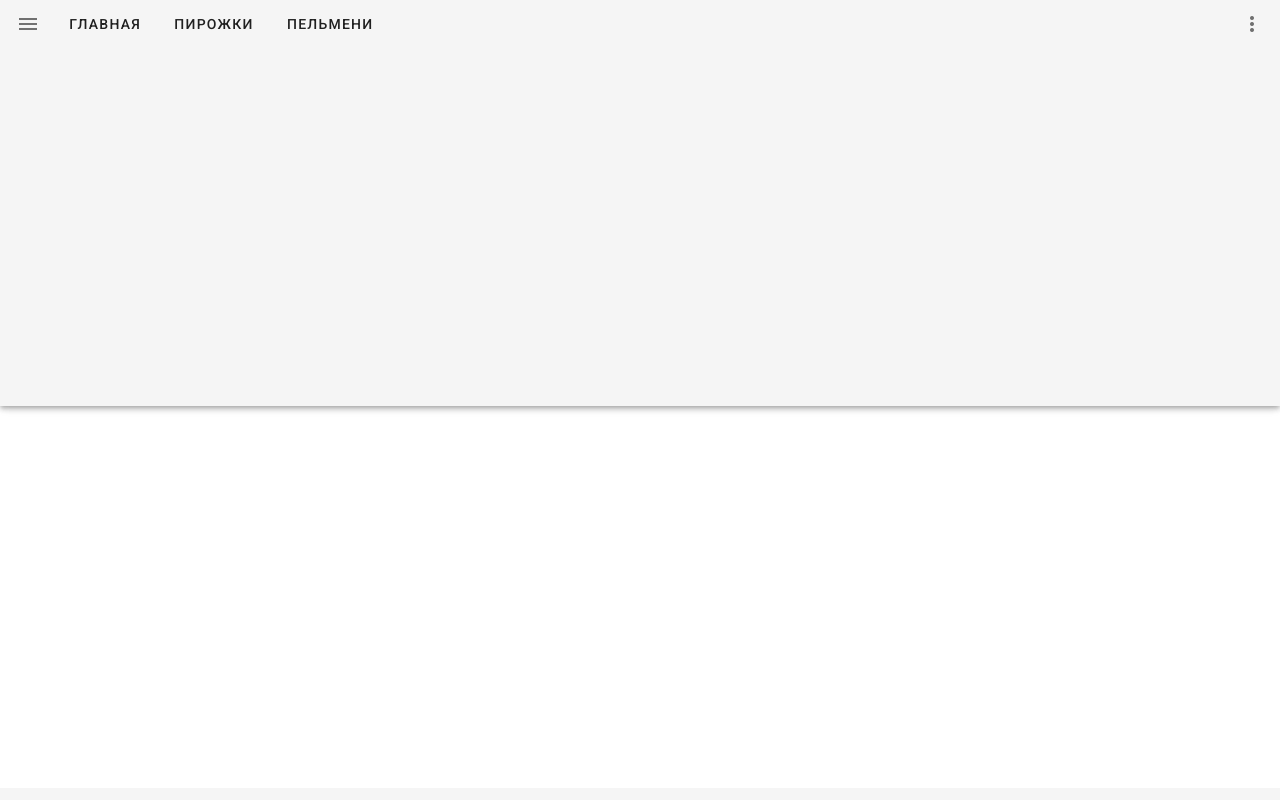
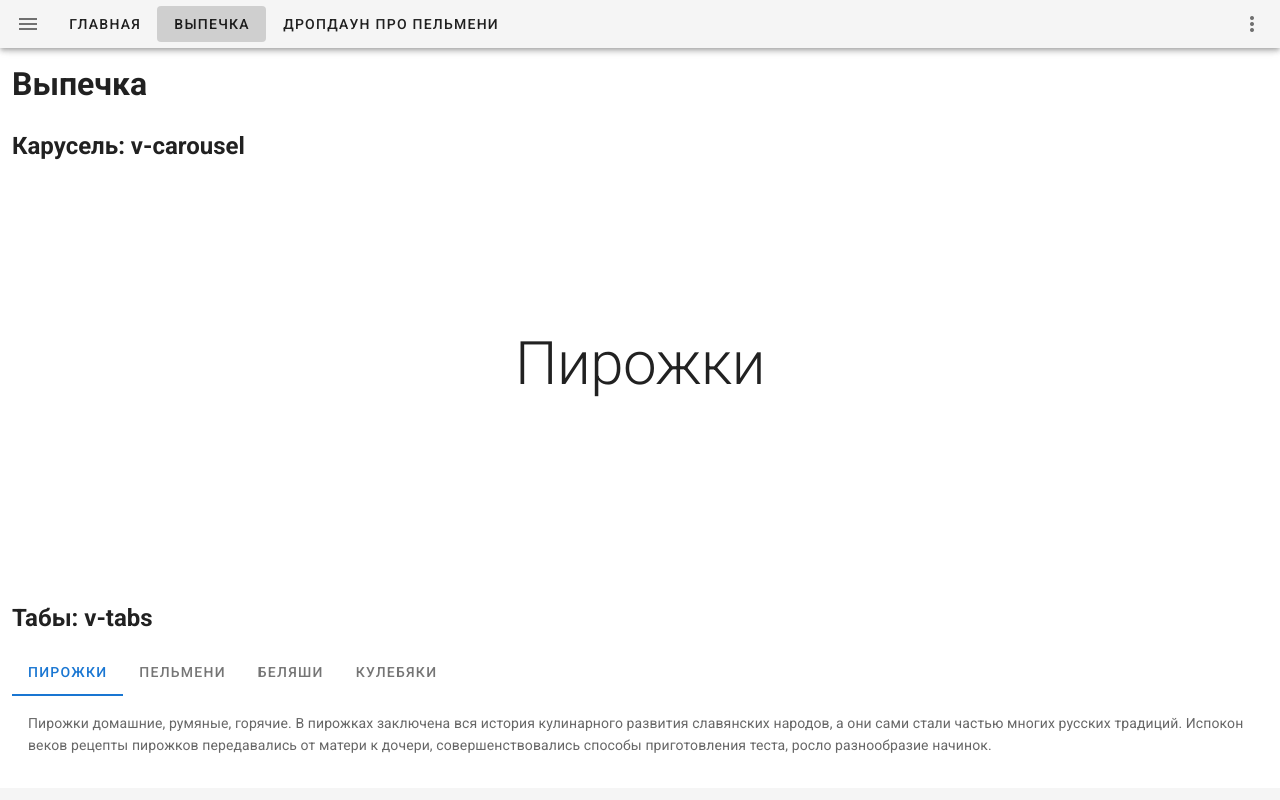
Before and after one commit to dmax1447/vue-sandbox, a Vue app: page /pirojki in a window 1280 px wide. Shown: the top 800 px of the page. Built offline with nearby package versions, Linux system fonts and the light colour scheme.

Commit message:
табы карусель аккордеон

```diff
--- a/src/App.vue
+++ b/src/App.vue
@@ -1,18 +1,43 @@
 <template>
   <v-app>
+    <v-navigation-drawer
+      v-model="drawer"
+      app
+    >
+      <v-list dense>
+        <v-list-item link>
+          <v-list-item-action>
+            <v-icon>mdi-home</v-icon>
+          </v-list-item-action>
+          <v-list-item-content>
+            <v-list-item-title>Home</v-list-item-title>
+          </v-list-item-content>
+        </v-list-item>
+        <v-list-item link>
+          <v-list-item-action>
+            <v-icon>mdi-contact-mail</v-icon>
+          </v-list-item-action>
+          <v-list-item-content>
+            <v-list-item-title>Contact</v-list-item-title>
+          </v-list-item-content>
+        </v-list-item>
+      </v-list>
+    </v-navigation-drawer>
+
     <v-app-bar
+      app
       dense
     >
-      <v-app-bar-nav-icon></v-app-bar-nav-icon>
+      <v-app-bar-nav-icon @click.stop="drawer = !drawer"></v-app-bar-nav-icon>
 
-      <v-btn text>Главная</v-btn>
-      <v-btn text>Пирожки</v-btn>
+      <v-btn text to="/">Главная</v-btn>
+      <v-btn text to="/pirojki">Выпечка</v-btn>
       <v-menu :offset-y="offset">
       <template v-slot:activator="{ on }">
         <v-btn text
           v-on="on"
         >
-          Пельмени
+          Дропдаун про пельмени
         </v-btn>
       </template>
 
@@ -20,7 +45,6 @@
         <v-list-item
           v-for="(item, index) in items"
           :key="index"
-          @click="click"
         >
           <v-list-item-title>{{ item.title }}</v-list-item-title>
         </v-list-item>
@@ -74,6 +98,7 @@ export default {
   },
 
   data: () => ({
+    drawer: false,
     items: [
       { title: 'Сибирские' },
       { title: 'Домашние' },
--- a/src/router/index.js
+++ b/src/router/index.js
@@ -12,12 +12,12 @@ const routes = [
     component: vuetify,
   },
   {
-    path: '/about',
-    name: 'About',
+    path: '/pirojki',
+    name: 'Pirojki',
     // route level code-splitting
     // this generates a separate chunk (about.[hash].js) for this route
     // which is lazy-loaded when the route is visited.
-    component: () => import(/* webpackChunkName: "about" */ '../views/About.vue'),
+    component: () => import(/* webpackChunkName: "about" */ '../views/Pirojki.vue'),
   },
 ];
 
--- /dev/null
+++ b/src/views/Pirojki.vue
@@ -0,0 +1,114 @@
+<template>
+  <div>
+    <h1 class="mb-5">Выпечка</h1>
+    <!-- <img src="@/assets/images/slide1.jpg"> -->
+    <!-- <img src="../assets/images/slide1.jpg"> -->
+    <div class="mb-6">
+      <h2 class="mb-3">Карусель: v-carousel</h2>
+      <v-carousel
+        cycle
+        height="400"
+        hide-delimiter-background
+        show-arrows-on-hover
+      >
+        <v-carousel-item
+          v-for="(slide, i) in slides"
+          :key="i"
+
+          :src="slide.src"
+        >
+          <v-row
+            class="fill-height"
+            align="center"
+            justify="center"
+          >
+            <div class="display-3 text-white">{{ slide.title }}</div>
+          </v-row>
+        </v-carousel-item>
+      </v-carousel>
+    </div>
+
+    <div class="mb-6">
+      <h2 class="mb-3">Табы: v-tabs</h2>
+
+      <v-tabs
+        v-model="tab"
+      >
+        <v-tab
+          v-for="item in tabs"
+          :key="item.tab"
+        >
+          {{ item.tab }}
+        </v-tab>
+      </v-tabs>
+
+      <v-tabs-items v-model="tab">
+        <v-tab-item
+          v-for="item in tabs"
+          :key="item.tab"
+        >
+          <v-card flat>
+            <v-card-text>{{ item.content }}</v-card-text>
+          </v-card>
+        </v-tab-item>
+      </v-tabs-items>
+
+    </div>
+
+    <div class="mb-">
+      <h2 class="mb-3">Аккордеон: v-tabs</h2>
+      <v-expansion-panels
+        :accordion="false"
+      >
+        <v-expansion-panel
+          v-for="(item,i) in tabs"
+          :key="i"
+        >
+          <v-expansion-panel-header>{{ item.tab }}</v-expansion-panel-header>
+          <v-expansion-panel-content>
+            {{ item.content }}
+          </v-expansion-panel-content>
+        </v-expansion-panel>
+      </v-expansion-panels>
+    </div>
+
+  </div>
+</template>
+
+<script>
+
+const src1 = require('@/assets/images/slide1.jpg');
+const src2 = require('@/assets/images/slide2.jpg');
+const src3 = require('@/assets/images/slide3.jpg');
+const src4 = require('@/assets/images/slide4.jpg');
+
+
+export default {
+  data: () => ({
+    clicked: null,
+    slides: [
+      { title: 'Пирожки', src: src1 },
+      { title: 'Пельмени', src: src2 },
+      { title: 'Беляши', src: src3 },
+      { title: 'Кулебяки', src: src4 },
+    ],
+    tab: null,
+    tabs: [
+      { tab: 'Пирожки', content: 'Пирожки домашние, румяные, горячие. В пирожках заключена вся история кулинарного развития славянских народов, а они сами стали частью многих русских традиций. Испокон веков рецепты пирожков передавались от матери к дочери, совершенствовались способы приготовления теста, росло разнообразие начинок. ' },
+      { tab: 'Пельмени', content: 'ельмени – знаменитое блюдо русской кухни, имеющее древние китайские, финно-угорские, тюркские и славянские корни. Современное название происходит от удмуртского «пельнянь» – «хлебное ухо». ' },
+      { tab: 'Беляши', content: 'Беляши – традиционное блюдо татарской кухни – круглые (в форме ватрушки) или треугольные с отверстием пирожки из нежного теста с сочной ароматной мясной начинкой, зажаренные в масле до хрустящей корочки.' },
+      { tab: 'Кулебяки', content: 'Традиционный русский пирог из дрожжевого теста - кулебяка. Подается кулебяка с мясом к мясному бульону, чаю. Рецепт кулебяки может включать и любые другие начинки. Нужно только помнить, что начинки для кулебяки должны быть готовыми, т.е. прошедшими тепловую обработку.' },
+    ],
+
+
+  }),
+  methods: {
+    btnClickHandler() {
+      console.log('btn');
+    },
+  },
+};
+</script>
+
+<style>
+</style>
```
